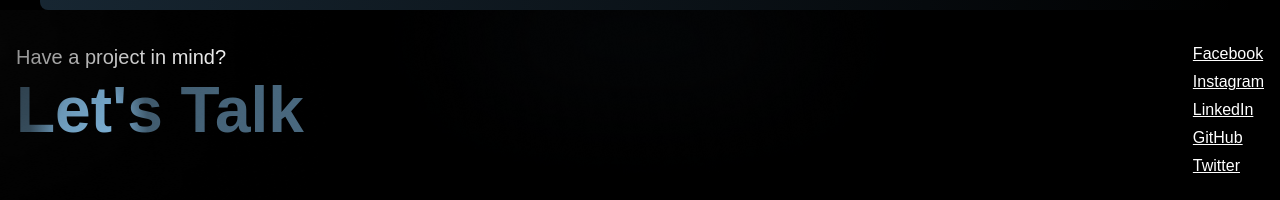
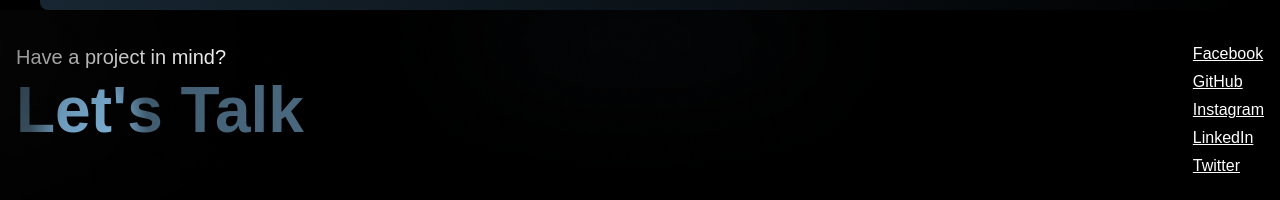
Before and after one commit to mitul200/intern-task, a React (Vite) app: page / in a window 1280 px wide. Shown: the part 3932-4132 px from the top of the page. Built offline with nearby package versions, Linux system fonts and the light colour scheme.

Commit message:
added links in footer

```diff
--- a/src/components/Footer.tsx
+++ b/src/components/Footer.tsx
@@ -1,7 +1,34 @@
 import bgfooter from "../assets/bgfooter.png";
 import footerleft from "../assets/footerleft.png";
+import footerbottom from "../assets/footerbottom.png";
 
-import footerbottom from "../assets/footerbottom.png";
+const openGitHubProfile = () => {
+  window.open("https://github.com/mitul200", "_blank", "noopener,noreferrer");
+};
+
+const openLinkDingProfile = () => {
+  window.open(
+    "https://www.linkedin.com/in/khaled-bin-mahamud-530405313/",
+    "_blank",
+    "noopener,noreferrer"
+  );
+};
+const openFaceBookProfile = () => {
+  window.open(
+    "https://www.facebook.com/khalad.bin.18",
+    "_blank",
+    "noopener,noreferrer"
+  );
+};
+
+const openInstagramProfile = () => {
+  window.open(
+    "https://www.instagram.com/khalad.bin.mahabub_/",
+    "_blank",
+    "noopener,noreferrer"
+  );
+};
+
 const Footer = () => {
   return (
     <div className="w-full relative bg-black px-4 py-8 ">
@@ -37,11 +64,21 @@ const Footer = () => {
           </div>
 
           <div className="flex flex-col gap-2 sm:gap-1 text-white">
-            <p className="font-rethink underline">Facebook</p>
-            <p className="font-rethink underline">Instagram</p>
-            <p className="font-rethink underline">LinkedIn</p>
-            <p className="font-rethink underline">GitHub</p>
-            <p className="font-rethink underline">Twitter</p>
+            <div onClick={openFaceBookProfile}>
+              <p className="font-rethink underline">Facebook</p>
+            </div>
+            <div onClick={openGitHubProfile}>
+              <p className="font-rethink underline">GitHub</p>
+            </div>
+            <div onClick={openInstagramProfile}>
+              <p className="font-rethink underline">Instagram</p>
+            </div>
+            <div>
+              <p className="font-rethink underline">LinkedIn</p>
+            </div>
+            <div>
+              <p className="font-rethink underline">Twitter</p>
+            </div>
           </div>
         </div>
 
```
